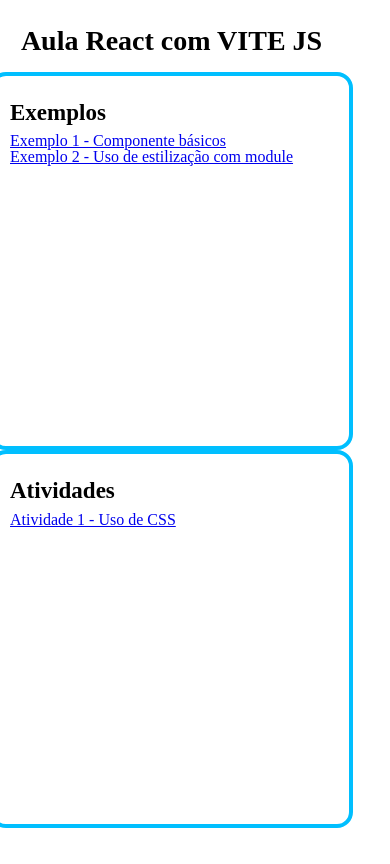
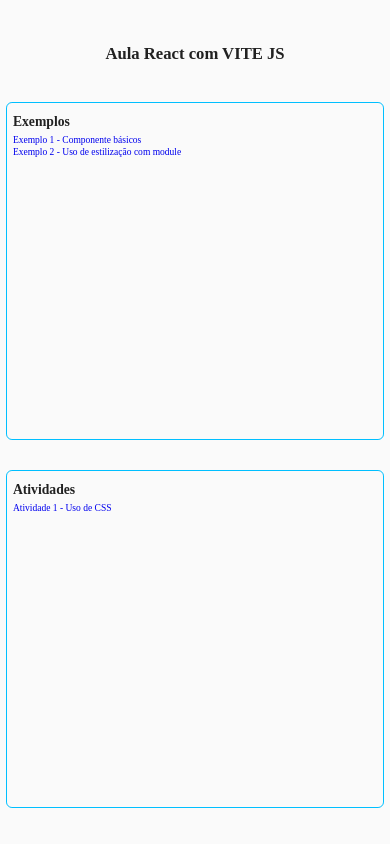
Before and after one commit to jvvieiraoliveira2008-dev/introducao-vitejs, a React (Vite) app: page / in a window 390 px wide. Built offline with nearby package versions, Linux system fonts and the light colour scheme.

Commit message:
Aula 23/03/26

```diff
--- a/src/estilizacao/globals.css
+++ b/src/estilizacao/globals.css
@@ -1,39 +1,124 @@
-body {
-  margin: 10px  ;
+#root {
+  background-color: #fafafa;
+  color: #212121;
+  /* margin: 10px; */
+  padding: 1rem;
   display: flex;
+  flex-direction: column;
+  align-items: center;
+  /* justify-content: center; */
   /* place-items: center; */
-  min-width: 320px;
+  min-width: 32rem;
   min-height: 100vh;
+  /* border: 1px solid red; */
+  /* box-sizing: border-box; */
+}
+
+html {
+  /* Adiciona um efeito de rolagem suave quando links internos são clicados */
+  scroll-behavior: smooth;
+  /* Define o tamanho da fonte base como 10px (para facilitar o uso de rem) */
+  font-size: 62.5%;
+  /* Garante que o elemento html não seja maior que a largura da viewport */
+  max-width: 100vw;
+}
+
+* {
+  /* Altera o modelo de caixa para incluir padding e border na largura e altura de um elemento */
+  box-sizing: border-box;
+  padding: 0;
+  margin: 0;
 }
 
 h1 {
-  font-size: 28px;
+  font-size: 2.8rem;
   font-weight: bold;
   line-height: 1.1;
-  margin: 15px 0;
+  margin: 1.5rem 0;
 }
 
 h2 {
-  font-size: 23px;
+  font-size: 2.3rem;
   font-weight: bold;
   line-height: 1.1;
-  margin: 8px 0;
+  margin: 0.8rem 0;
 }
 
 h3 {
-  font-size: 19px;
+  font-size: 1.9rem;
   font-weight: bold;
-  line-height: 1.1 ;
+  line-height: 1.1;
+  margin: 0.4rem 0;
 }
 
 label {
-  font-size: 18px;
+  font-size: 1.8rem;
 }
 
 p {
-  font-size: 16px;
+  font-size: 1.6rem;
 }
 
 small {
-  font-size: 13px;
+  font-size: 1.3rem;
 }
+
+a {
+  text-decoration: none;
+  font-size: 1.6rem;
+  line-height: 1.3;
+}
+
+/* Estilo para Inputs, Selects e Textareas */
+input, select, textarea {
+  width: 100%;
+  padding: 10px;
+  margin: 8px 0;
+  border: 1px solid #ccc;
+  border-radius: 4px;
+  box-sizing: border-box; /* Garante que o padding não quebre o layout */
+}
+
+/* Botões */
+button {
+  background-color: #646cff;
+  color: white;
+  padding: 10px 20px;
+  border: none;
+  border-radius: 8px;
+  cursor: pointer;
+  transition: filter 0.2s;
+}
+
+button:hover {
+  filter: brightness(0.9);
+}
+
+/* Tabelas Responsivas */
+table {
+  width: 100%;
+  border-collapse: collapse;
+  margin: 20px 0;
+}
+
+th, td {
+  border: 1px solid #ddd;
+  padding: 12px;
+  text-align: left;
+}
+
+th {
+  background-color: #f4f4f4;
+}
+
+@media screen and (max-width: 960px) {
+  html {
+    font-size: 50%;
+  }
+}
+
+@media screen and (max-width: 600px) {
+  html {
+    font-size: 37.2%;
+  }
+}
--- /dev/null
+++ b/src/pages/exemplos/ex-01/index.module.css
@@ -0,0 +1,9 @@
+.container {
+    display: flex;
+    flex: 1;
+    flex-direction: column;
+    align-items: center;
+    border: 5px solid #0000ff;
+    /* width: 100%;  */
+    max-width: 1440px;
+}
```
Also changed, not shown: src/pages/atividades/atv-01/index.modules.css (added).
